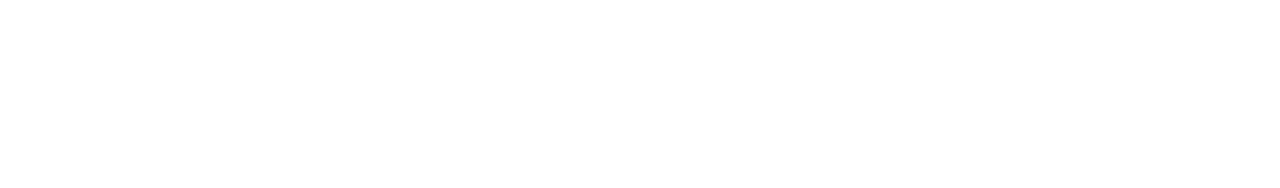
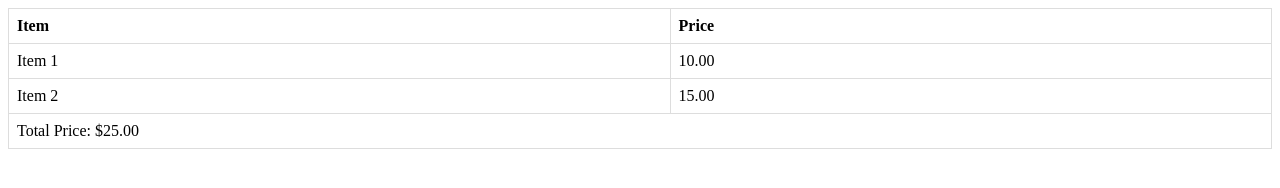
Before and after one commit to acciojob/tictactoe-shaikh-yusuf, a website: page main.html in a window 1280 px wide. Drawn offline with Linux system fonts and the light colour scheme.

Commit message:
created a submission

```diff
--- a/main.html
+++ b/main.html
@@ -7,6 +7,25 @@
 </head>
 
 <body>
+	<table id="groceryTable">
+    <thead>
+      <tr>
+        <th>Item</th>
+        <th>Price</th>
+      </tr>
+    </thead>
+    <tbody>
+      <tr class="item">
+        <td>Item 1</td>
+        <td class="prices">10.00</td>
+      </tr>
+      <tr class="item">
+        <td>Item 2</td>
+        <td class="prices">15.00</td>
+      </tr>
+      <!-- Add more rows as needed -->
+    </tbody>
+  </table>
 	<!-- the entire body must be written by student -->
     <script type="text/javascript" src="./script.js">
 </script>
--- a/script.js
+++ b/script.js
@@ -1 +1,29 @@
 //your JS code here. If required.
+function updateTotal() {
+      const prices = document.querySelectorAll('.prices');
+      let totalPrice = 0;
+
+      prices.forEach(priceElement => {
+        totalPrice += parseFloat(priceElement.textContent);
+      });
+
+      const table = document.getElementById('groceryTable');
+      const totalRow = document.createElement('tr');
+      const totalCell = document.createElement('td');
+
+      totalCell.textContent = 'Total Price: $' + totalPrice.toFixed(2);
+      totalCell.setAttribute('colspan', '2');
+      totalRow.appendChild(totalCell);
+
+      // Remove the previous total row if it exists
+      const existingTotalRow = table.querySelector('.total-row');
+      if (existingTotalRow) {
+        table.querySelector('tbody').removeChild(existingTotalRow);
+      }
+
+      totalRow.classList.add('total-row');
+      table.querySelector('tbody').appendChild(totalRow);
+    }
+
+    // Call the updateTotal function initially and whenever prices change
+    updateTotal();
--- a/styles.css
+++ b/styles.css
@@ -1 +1,11 @@
 /*  your css code here. If applicable */
+table {
+      border-collapse: collapse;
+      width: 100%;
+    }
+
+    th, td {
+      border: 1px solid #ddd;
+      padding: 8px;
+      text-align: left;
+    }
```
